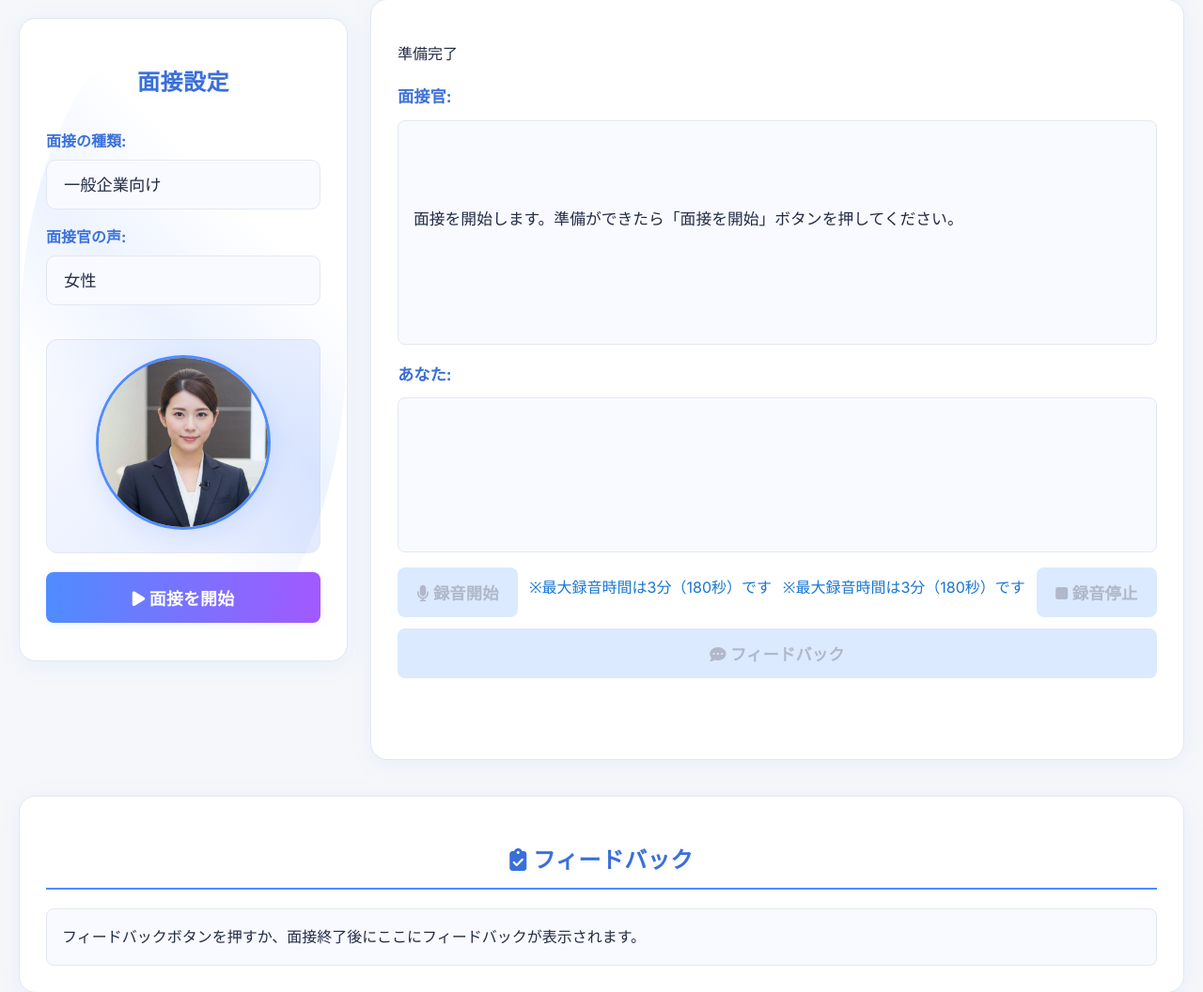
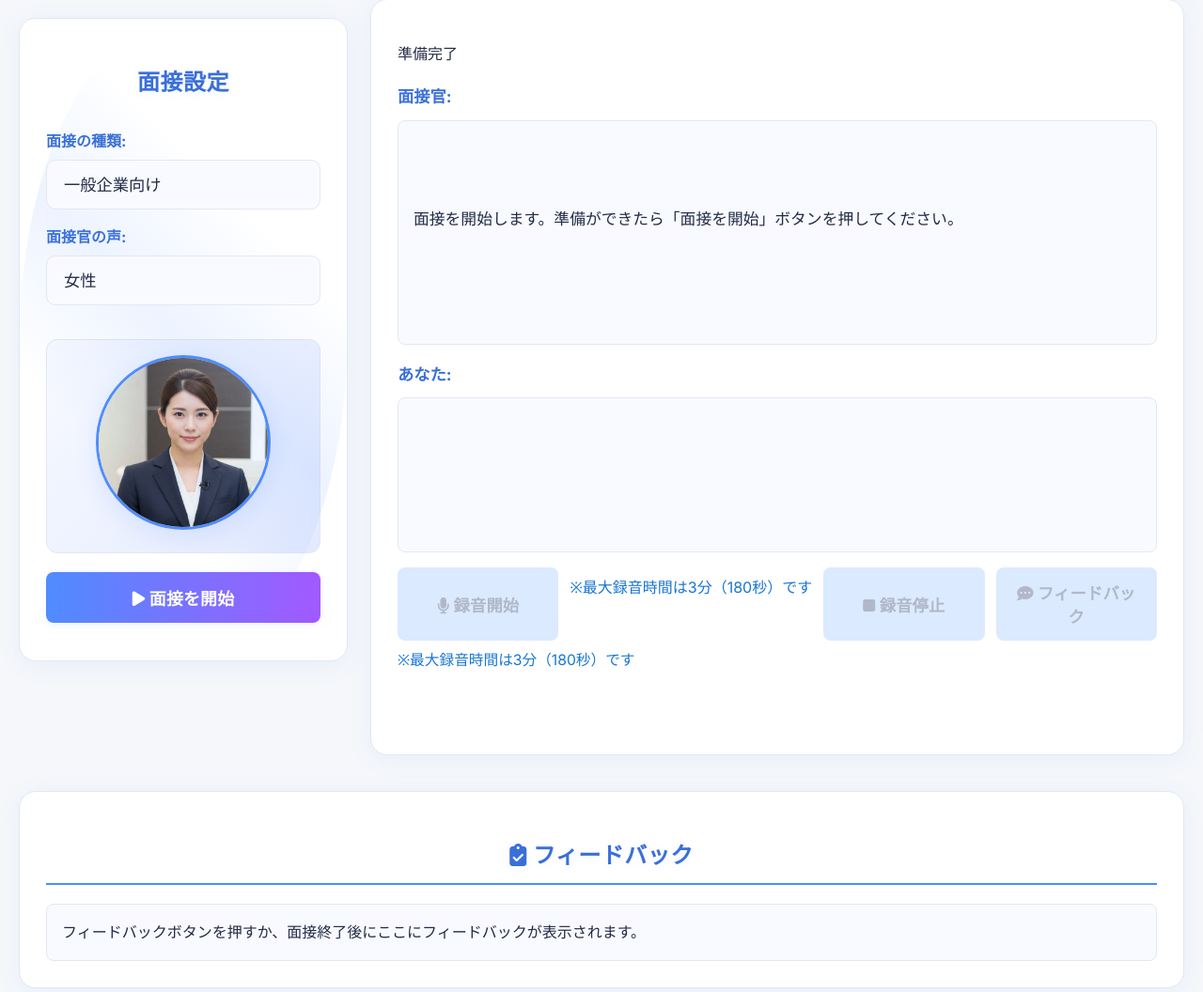
Before and after one commit to hyoudou-hirokazu/ai-mensetu, a Flask app: page / in a window 1280 px wide. Shown: the part 164-1220 px from the top of the page at 94% size. Run offline with Flask 3, Linux system fonts and the light colour scheme; parts of the project's set-up code (start-up, migrations or seed data) failed here and were passed over.

Commit message:
Updated the recording time notice in index.html for improved visibility by adjusting its margin, font size, and text alignment.

```diff
--- a/templates/index.html
+++ b/templates/index.html
@@ -79,10 +79,10 @@
 
                         <div class="button-group">
                             <button id="record-btn" disabled><i class="fa-solid fa-microphone"></i> 録音開始</button>
-                            <div id="record-time-info" style="margin:8px 0;color:#1976d2;">※最大録音時間は3分（180秒）です</div>
                             <button id="stop-record-btn" disabled><i class="fa-solid fa-stop"></i> 録音停止</button>
                             <button id="feedback-button" disabled><i class="fa-solid fa-comment-dots"></i> フィードバック</button>
                         </div>
+                        <div id="record-time-info" style="margin:8px 0 0 0;color:#1976d2;font-size:0.98em;text-align:left;">※最大録音時間は3分（180秒）です</div>
                     </div>
                 </div>
             </div>
```
